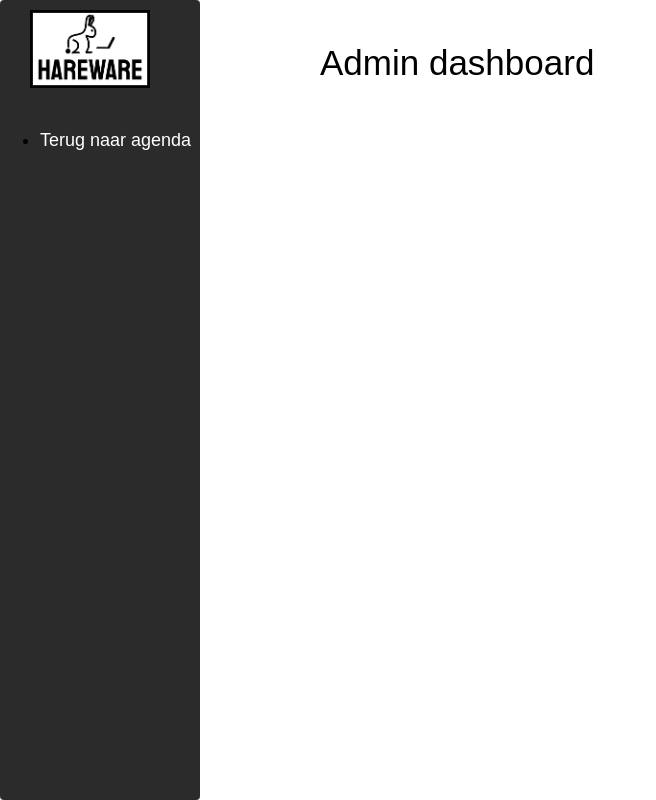
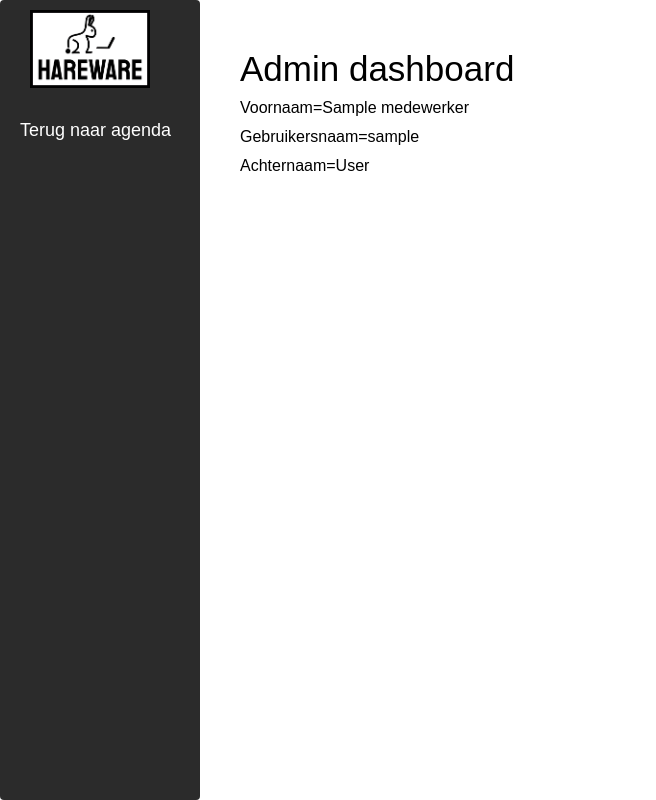
Before and after one commit to sandje05/urenregistratie, a PHP site: page /admin.php in a window 1280 px wide. Shown: the whole page, without its empty margins (0-656 px from the left). Run offline with PHP 8.4, Linux system fonts and the light colour scheme; tables that the repository leaves empty hold one stand-in row (values such as "Sample post").

Commit message:
admin page finish

```diff
--- a/urenregristratie/admin/admin.css
+++ b/urenregristratie/admin/admin.css
@@ -21,13 +21,19 @@ bottom: 90%;
 margin-top: 10px;
 margin-left: 15%;
 }
+
 /*hier style ik de link*/
 .link{
 display: flex;
-order: 4;
+order: 0;
 font-size: 18px;
+position: top !important;
 }
 
+ul{
+list-style: none;
+
+}
 
 .agenda{
 margin-bottom: 30px;
@@ -38,13 +44,17 @@ a{
     text-decoration: none;
     color: white;
     font-family: sans-serif;
-
+    margin-left: -20px;
 }
 
-p{
+h1{
+display: flex;
 font-family: sans-serif;
+font-size: 1em;
+text-align: left;
+font-weight: lighter;
+}
 
-}
 
 
 .text{
@@ -59,26 +69,33 @@ font-size: auto;
 
 }
 .title{
-position: fixed;
+position: absolute;
 top: 1%;
-margin-left: 25%;
 text-align: left;
 font-size: 35px;
+display: contents;
+font-family: sans-serif;
 }
 
 
 .INFO{
-    display: flex;
     font-family: sans-serif;
     text-align: center;
     margin: 0px;
-    position: absolute;
     margin-left: 25%;
     max-height: 100vh;
 }
 
-.INFO_CON{
-    display: flex;
-    flex-direction: column;
+.INFO_CON {
+padding-left: 200px;
+margin-top: -150px;
+z-index: -12;
+width: 1000px;
+}
+
+.output{
+height: auto;
+padding-left: 40px;
+border: 0px;
 
 }
--- a/urenregristratie/admin/admin.php
+++ b/urenregristratie/admin/admin.php
@@ -1,31 +1,35 @@
 <?php
 include '../database.php';
-$gebruiker = 'admin';
-$y= 'JEsse';
-$x= 'SANDER123';
-// $Nevtest= '$nav';
-// $Niettest= '$nav';
-// $test = '$nav';
 
+try {
 
-     $stmt = $connection->prepare ("SELECT Username, Last_Name, Name, Level FROM medewerker WHERE Username = '$gebruiker'");
+    $sql = 'SELECT Last_Name,
+                    Name,
+                    Username
+               FROM medewerker';
+            // WHERE Last_Name LIKE :lname OR
+            // Name LIKE :fname;';
 
-     $stmt->execute();
-     $test = $stmt->fetch();
+    // prepare statement for execution
+    $q = $connection->prepare($sql);
 
-     $statement = $connection->prepare ("SELECT Username, Last_Name, Name, Level FROM medewerker WHERE Username = '$y'");
+    // pass values to the query and execute it
 
-     $statement->execute();
-     $Niettest = $statement->fetch();
+    $q->execute();
 
-     $statement = $connection->prepare ("SELECT Username, Last_Name, Name, Level FROM medewerker WHERE Username = '$x'");
-
-     $statement->execute();
-     $Nevtest = $statement->fetch();
-
-
+    // manier van ophalen data.
+    $q->setFetchMode(PDO::FETCH_ASSOC);
+    // $q->fetch();
+    // print out the result set
+    // while ($r = $q->fetch()) {
+    // echo sprintf('%s <br/>', $r ['Name']);
+    // }
+} catch (PDOException $e) {
+    die("Could not connect to the database $dbname :" . $e->getMessage());
+}
 
 ?>
+
 
 <!DOCTYPE html>
 <html lang="en">
@@ -44,8 +48,8 @@ color: red;
 }
 /* maken van de grijse bar */
 </style>
-    <div class="topbar">
-           <div>
+<div class="topbar">
+     <div>
                 <img src="IMG/Logo_HareWare.png" alt="Logo HareWare" class="Logo">
            </div>
                    <div class="link">
@@ -53,56 +57,39 @@ color: red;
                          <li class="agenda" > <a href="/Urenpro/urenregistratie/urenregristratie/agenda/agenda.html">Terug naar agenda</a></li>
                         </ul>
                         </div>
-<!-- Display de informatie  -->
 <div class="INFO_CON">
-
-         <p class="INFO">
-         <?php
-
-         ?>
-         <br>
-       <?php  echo $test['Username']; ?>
-        </br>
-
-        <br>
-        <?php
-         echo $test['Name'];
-         ?>
-         </br>
-
-         <br>
-         <?php echo $test['Level'];
-         ?>
-         </br>
-
-         <!-- <br>
-
-     //     echo $test['Password'];
-
-</br> -->
-<?php
-         echo $Niettest['Username'];
-         echo $Niettest['Name'];
-         echo $Niettest['Level'];
-     //     echo $Niettest['Password'];
-
-         echo $Nevtest['Username'];
-         echo $Nevtest['Name'];
-         echo $Nevtest['Level'];
-     //     echo $Nevtest['Password'];
-         ?></p>
-
-</div>
-    </div>
-  <div>
+<div class="output">
         <!-- title  -->
         <p class="title">
            Admin dashboard
         </p>
 
+     <?php
+
+            while($r = $q->fetch()) {
+            echo "<h1>Voornaam=" . $r['Name'] . "</h1 >";
+            echo "<h1> Gebruikersnaam=" . $r['Username'] . "</h1 > ";
+            echo "<h1>Achternaam=" . $r['Last_Name'] . "</h1 > <br>";
+            }
+
+        ?>
 
 
 </div>
 
-</body>
+
+
+<!-- Display de informatie  -->
+
+
+         <p class="INFO">
+            </div>
+
+
+
+
+
+
+
+</body >
 </html>
```
